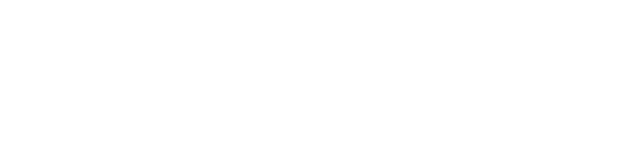
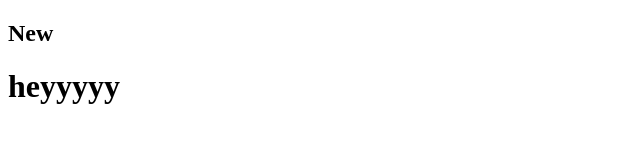
Before and after one commit to beckybeauchamp1/merge-conflicts2, a plain HTML site: page index.html in a window 1280 px wide. Shown: the whole page, without its empty margins (0-640 px from the left). Drawn offline with Linux system fonts and the light colour scheme.

Commit message:
index.html

```diff
--- a/index.html
+++ b/index.html
@@ -2,9 +2,10 @@
 <html>
   <head>
     <meta charset="utf-8">
-    <title>practice</title>
+    <title>Merge Conflicts</title>
   </head>
   <body>
-
+    <h2>New</h2>
+    <h1>heyyyyy</h1>
   </body>
 </html>
```
